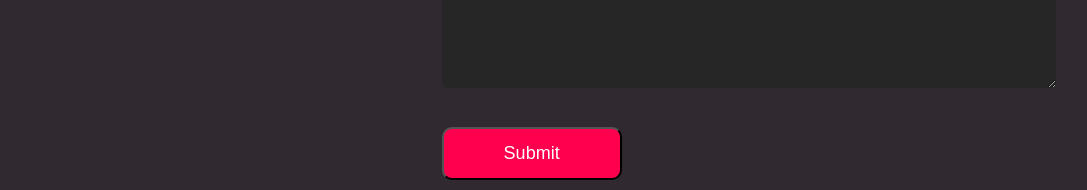
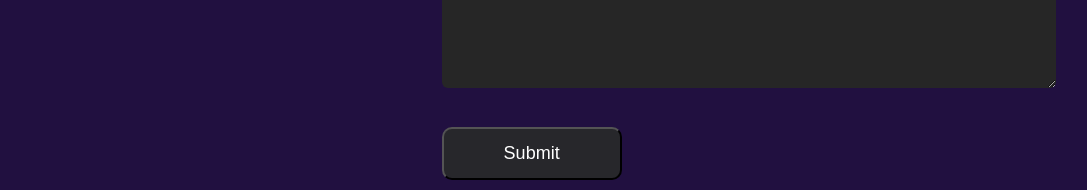
Before and after one commit to rash-host/RASHi, a plain HTML site: page index.html in a window 1280 px wide. Shown: the part 2535-2725 px from the top of the page, without its empty margins (96-1183 px from the left). Drawn offline with Linux system fonts and the light colour scheme.

Commit message:
Refactor CSS styles for body and buttons
Updated styles for body background and button colors.

```diff
--- a/style.css
+++ b/style.css
@@ -9,7 +9,7 @@ html{
     scroll-behavior: smooth;
 }
 body{
-    background: #302a30;
+    background: #211040;
     color: #fff;
     scroll-behavior: smooth;
 }
@@ -291,7 +291,7 @@ nav ul li a:hover::after{
 }
 .btn.btn2{
     display: inline-block;
-    background: #ff004f;
+    background: #27272B;
     border-radius: 10px;
     color: #fff;
 }
@@ -357,4 +357,5 @@ nav .fa-solid{
         flex-basis: 100%;
     }
 
+
 }
```
